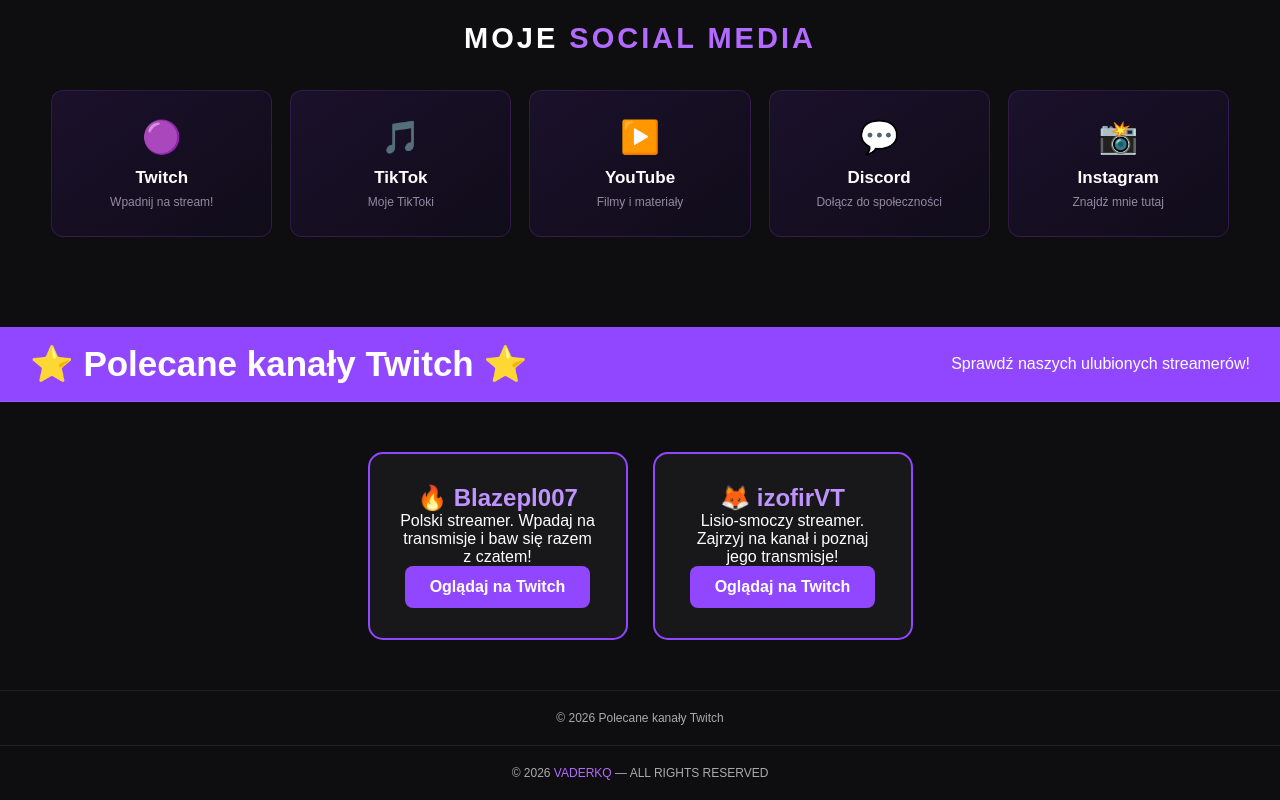
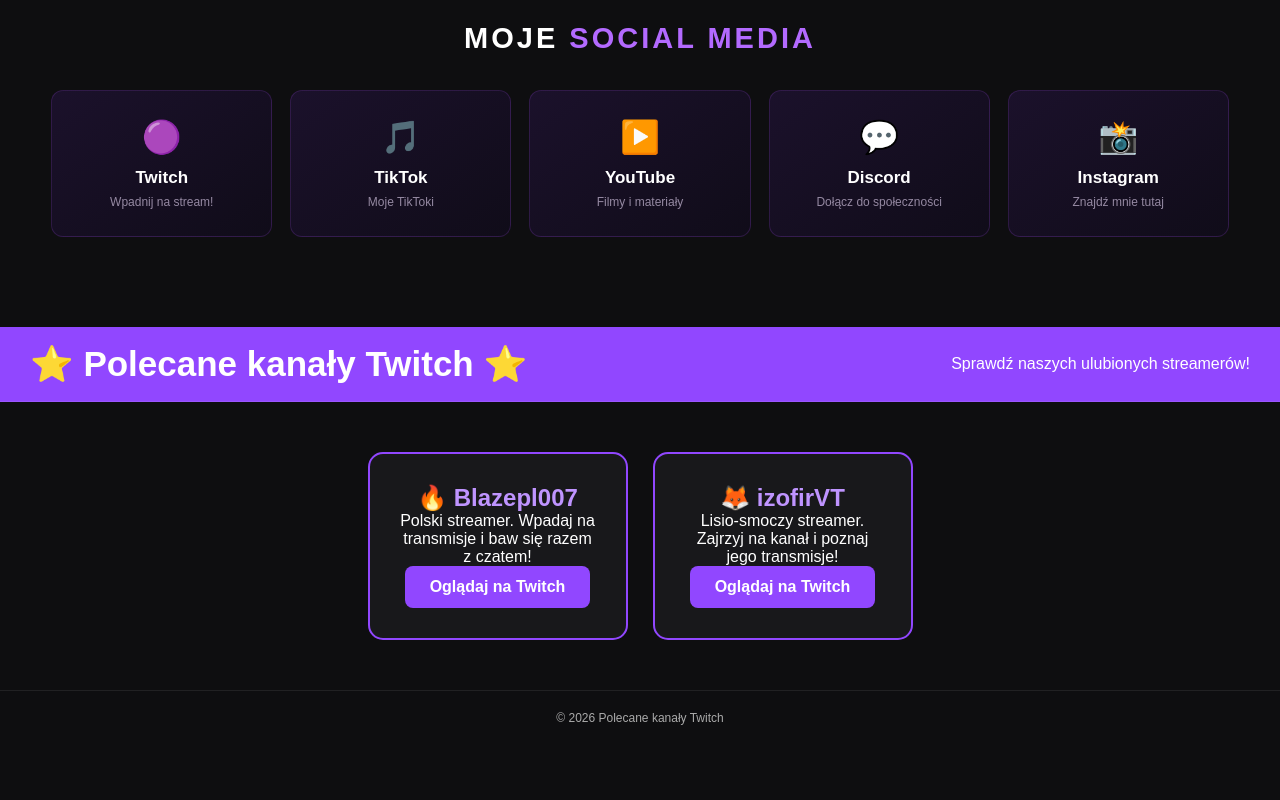
Before and after one commit to Vaderkq/Vaderkq.github.io, a plain HTML site: page index.html in a window 1280 px wide. Shown: the part 1226-2026 px from the top of the page. After the commit the page ends 1971 px from the top, so only its background shows below. Drawn offline with Linux system fonts and the light colour scheme.

Commit message:
Update index.html

```diff
--- a/index.html
+++ b/index.html
@@ -566,12 +566,5 @@ footer span {
 
 </body>
 </html>
-
-<!-- FOOTER -->
-
-<footer>
-    © 2026 <span>VADERKQ</span> — ALL RIGHTS RESERVED
-</footer>
-
 </body>
 </html>
```
